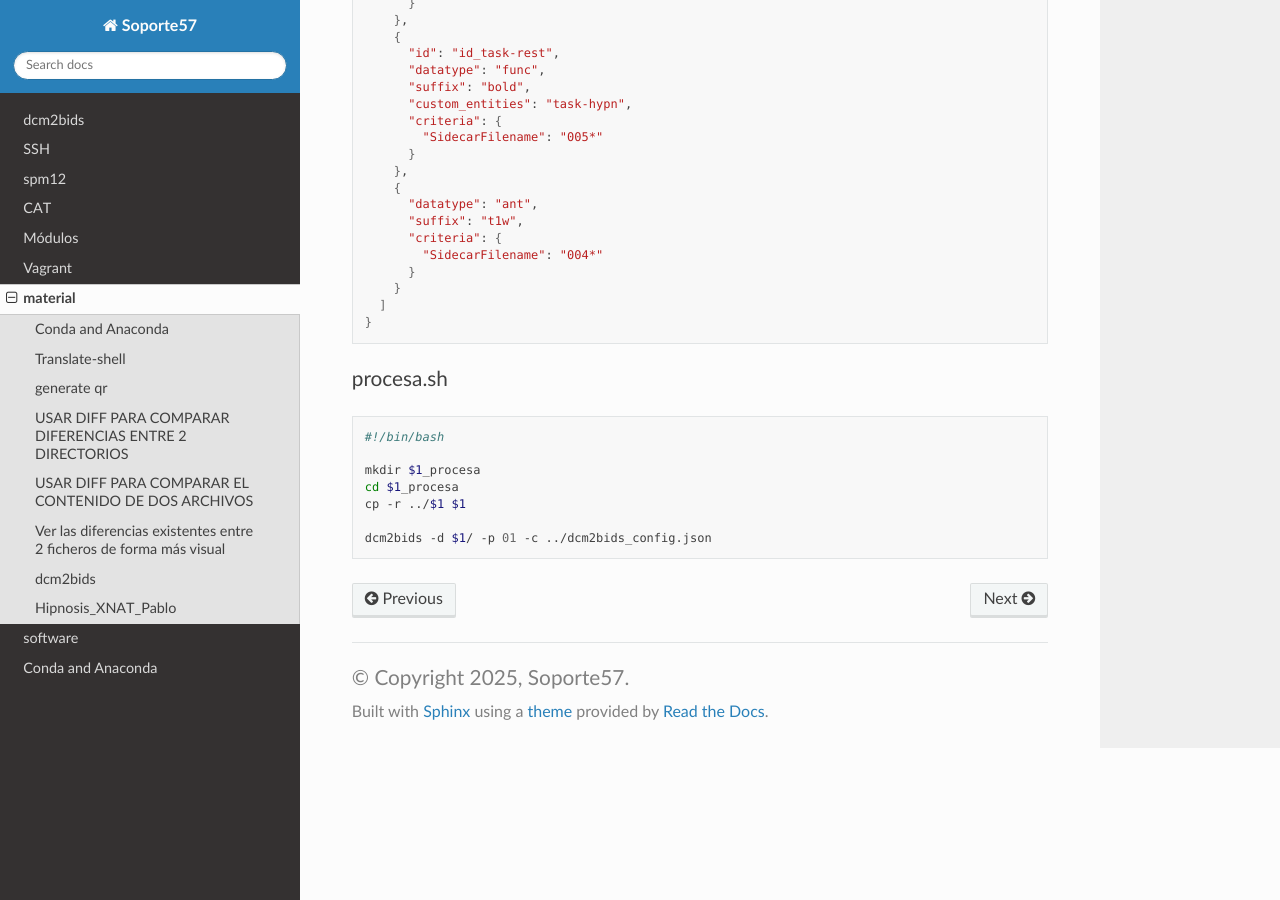
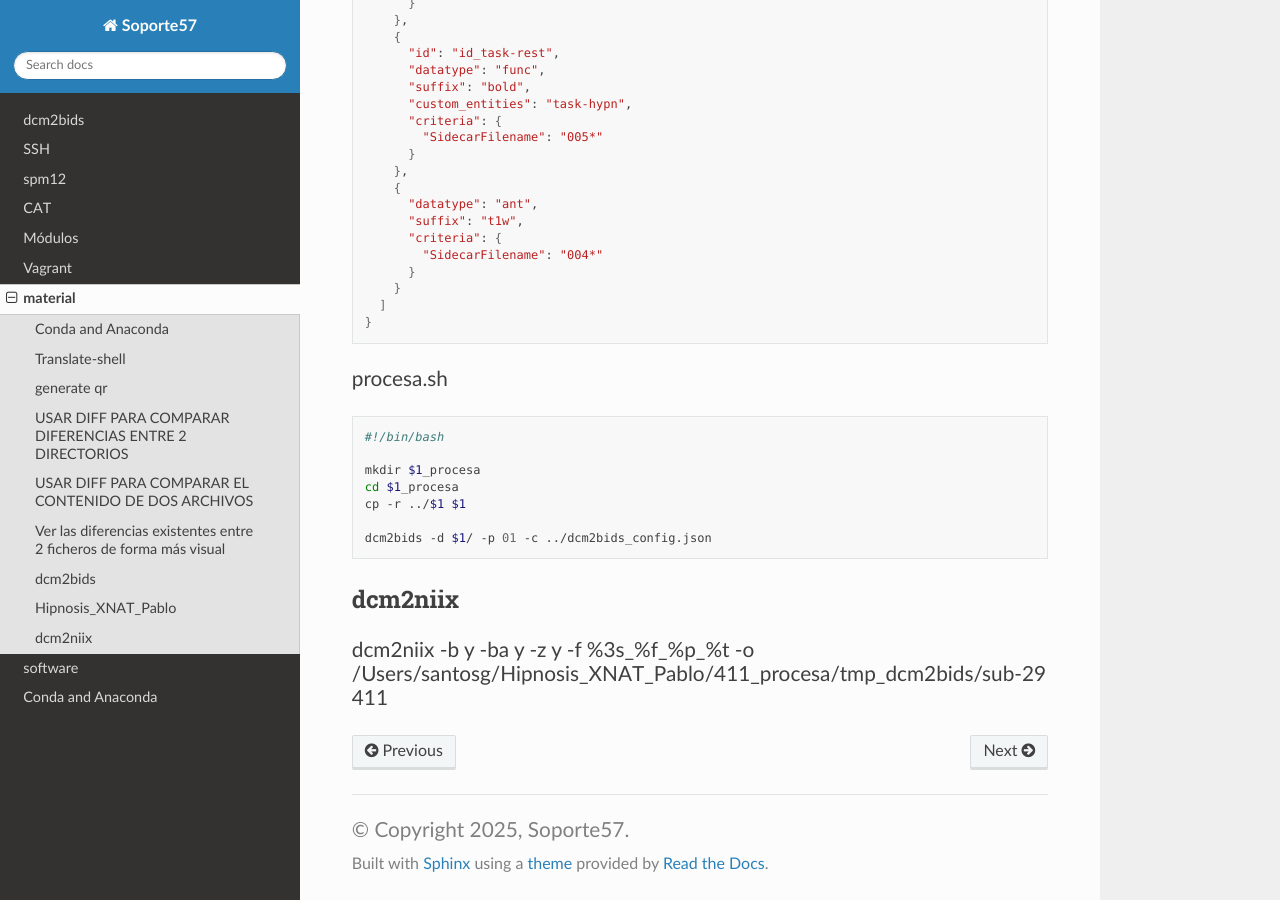
Before and after one commit to matecom57/santosg57-soporte, a Sphinx documentation site: the page built from docs/source/material.rst, in a window 1280 px wide and 900 px high, scrolled down 3916 px. Built offline with Sphinx 7.4.7 and the Read the Docs theme 3.1.0, drawn with Linux system fonts in a browser that asks for light colours.

Commit message:
Test comité

```diff
--- a/docs/source/material.rst
+++ b/docs/source/material.rst
@@ -189,3 +189,9 @@ procesa.sh
    cp -r ../$1 $1
 
    dcm2bids -d $1/ -p 01 -c ../dcm2bids_config.json
+
+dcm2niix
+--------
+
+dcm2niix -b y -ba y -z y -f %3s_%f_%p_%t -o /Users/santosg/Hipnosis_XNAT_Pablo/411_procesa/tmp_dcm2bids/sub-29
+411
```
